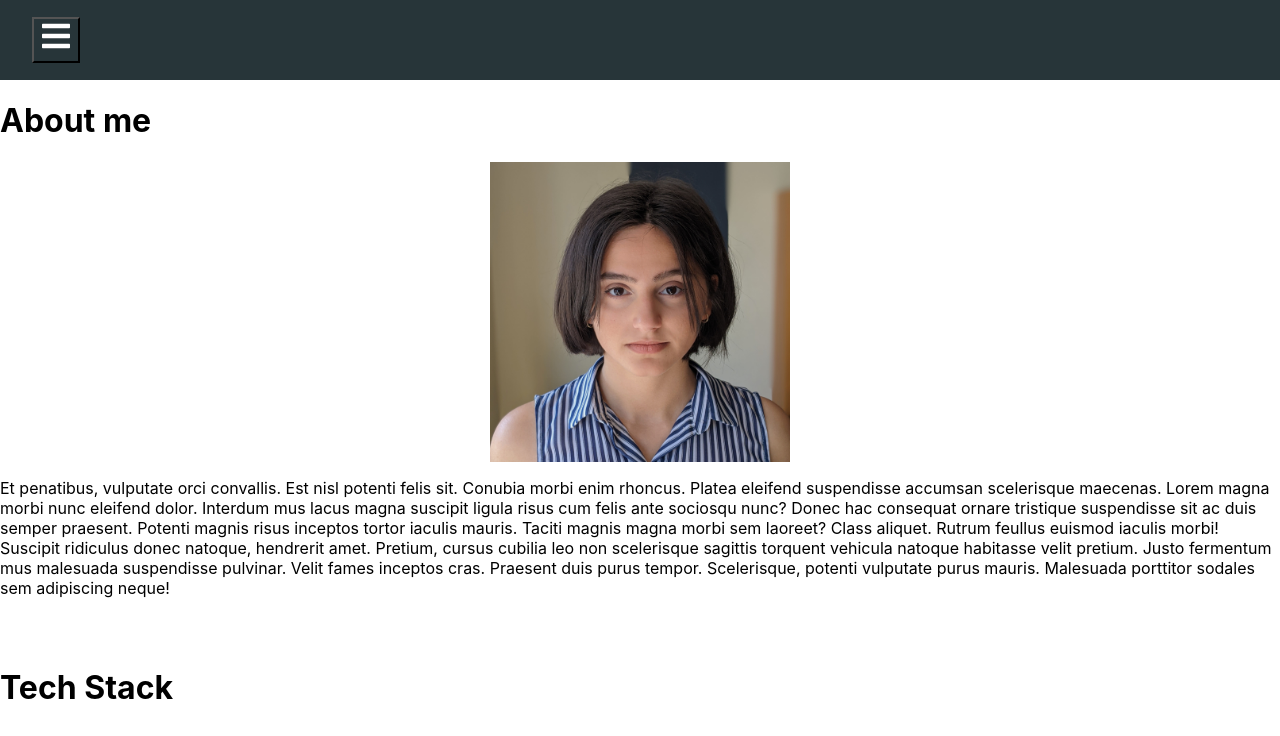
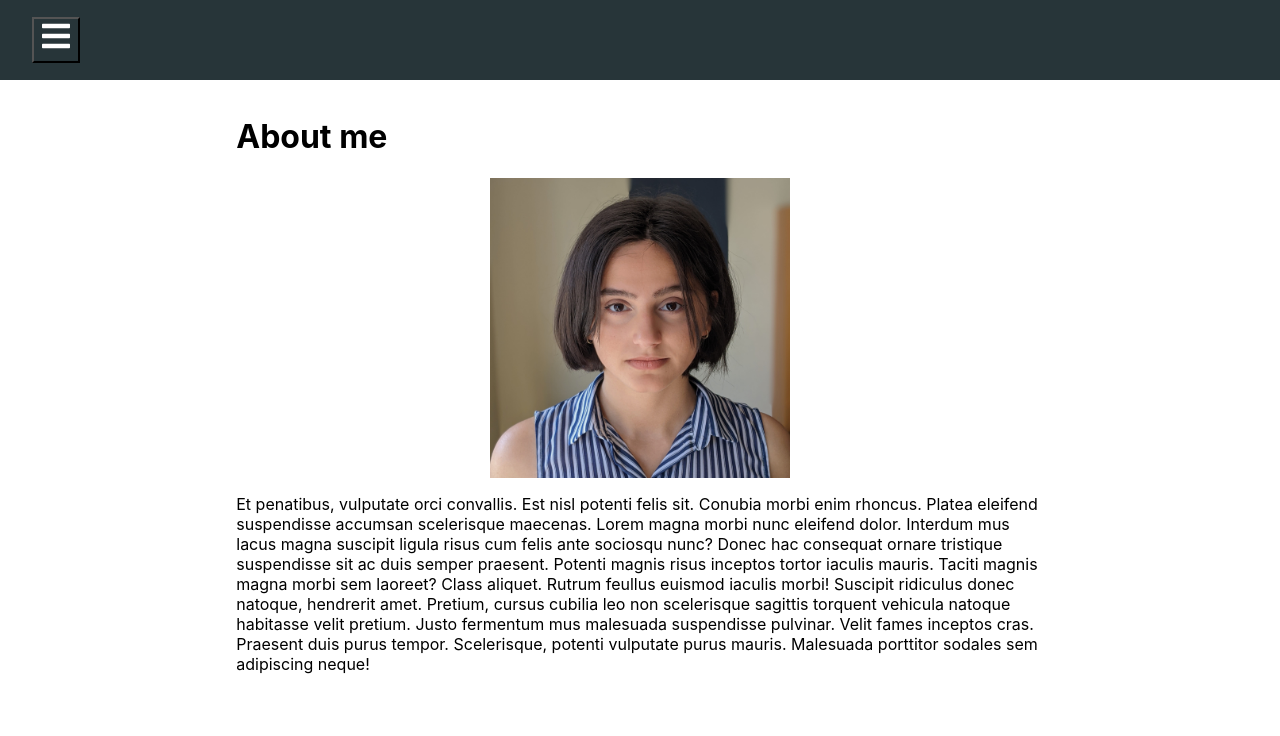
Before and after one commit to sofiaIG/personal_website, a React (Create React App) app: page / in a window 1280 px wide. Shown: the top 736 px of the page. Built offline with nearby package versions, Linux system fonts and the light colour scheme.

Commit message:
Add styling home

```diff
--- a/src/App.css
+++ b/src/App.css
@@ -1,4 +1,8 @@
-
+#home {
+  max-width: 80ch;
+  padding: 1rem;
+  margin: auto;
+}
 
 #tech-stack {
   margin: 70px 0;
```
